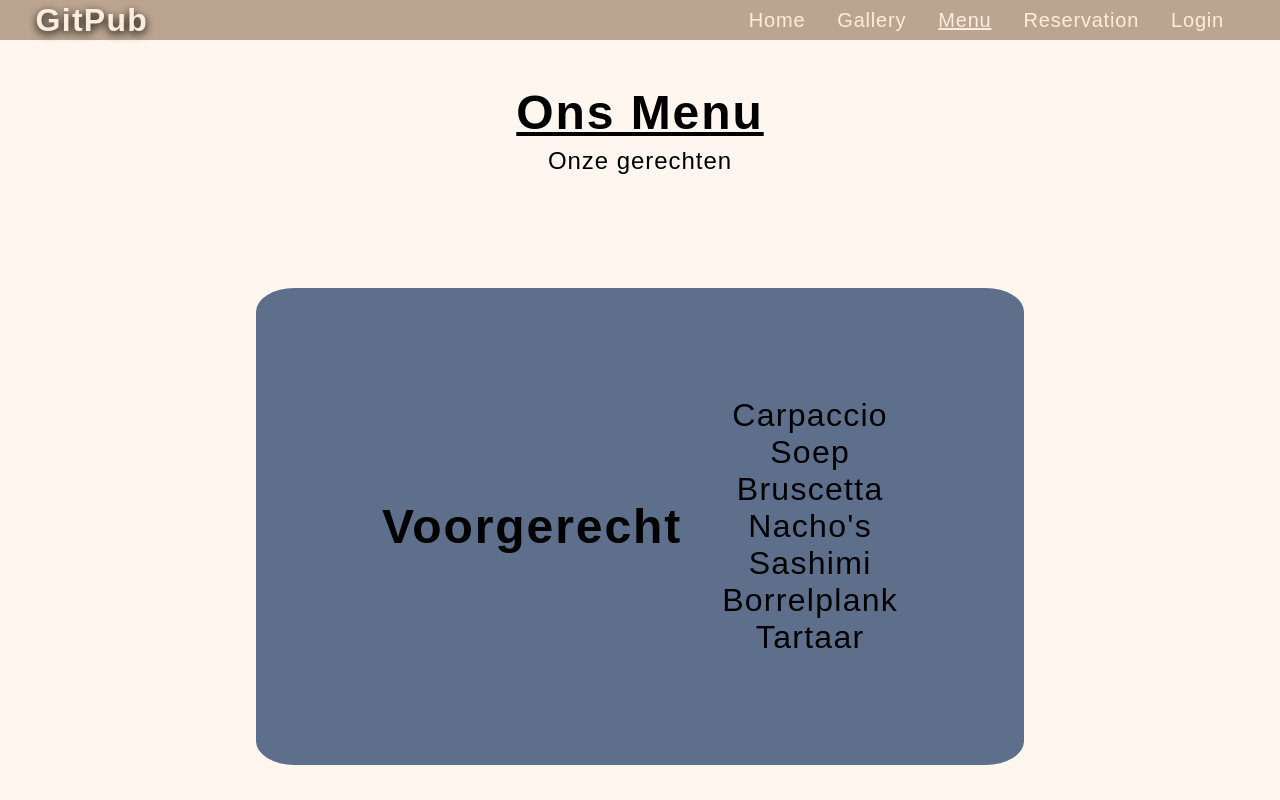
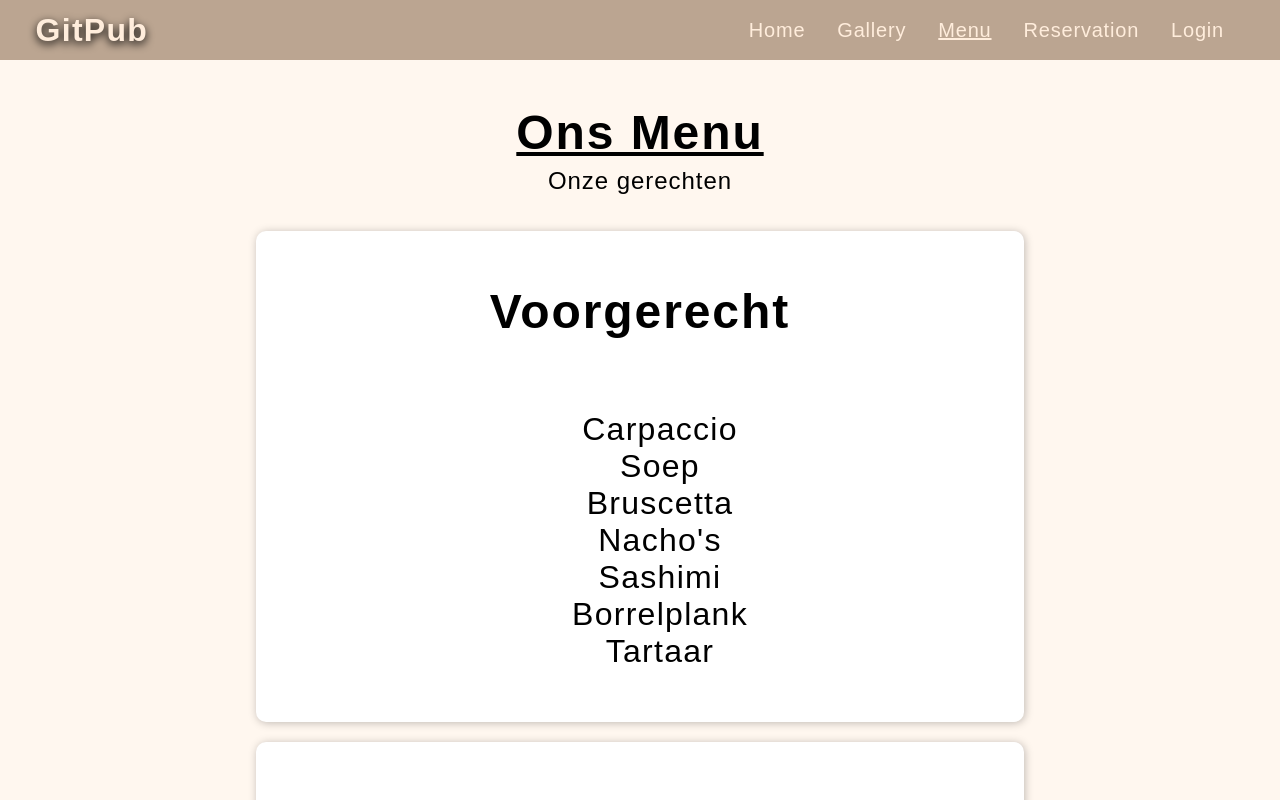
Before and after one commit to DDuijker/dev4-project, a React (Create React App) app in the folder frontend/: page /menu in a window 1280 px wide. Shown: the top 800 px of the page. Built offline with nearby package versions, Linux system fonts and the light colour scheme; a web font is replaced by a local one.

Commit message:
verbetering menu enzo

```diff
--- a/frontend/src/css/Navbar.css
+++ b/frontend/src/css/Navbar.css
@@ -9,6 +9,7 @@ body {
     display: flex;
     padding-right: 5%;
     align-items: center;
+    height: 60px;
 }
 
 #navbar--text {
--- a/frontend/src/css/menu.css
+++ b/frontend/src/css/menu.css
@@ -11,7 +11,7 @@ body {
   font-weight: 300;
 }
 .menubox{
-    border-radius: 5%;
+  /*   border-radius: 5%;
     box-shadow: 10%;
     position: relative;
     text-align: center;
@@ -23,7 +23,16 @@ body {
     margin-top: 10%;
     padding: 10%;
     height: 10%;
-    width: 100%;
+    width: 100%; */
+    flex-basis: 225px;
+    box-shadow: 1px 1px 8px rgba(0, 0, 0, 0.25);
+    border-radius: 10px;
+    display: flex;
+    flex-direction: column;
+    padding: 13px;
+    padding-bottom: 20px;
+    background-color: white;
+    margin-bottom: 20px;
 
 }
 
--- a/frontend/src/pages/home.js
+++ b/frontend/src/pages/home.js
@@ -17,7 +17,7 @@ export default function Home() {
         </Link>
       </div>
       <div className={"about-us"}>
-        <h3 className={"about-us--header-text"}>Over ons:</h3>
+        <h2 className={"about-us--header-text"}>Over ons:</h2>
         <p className={"about-us--text"}>
           Gelegen aan de herengracht in Amsterdam met prachtig uitzicht op de
           grachten. We zijn een apart eetcafe waar je ook nog kan gamen en
@@ -25,7 +25,7 @@ export default function Home() {
           enorme keuze aan dranken U bent van harte welkom om te komen lunchen
           of dineren.
         </p>
-        <h4>Medewerkers:</h4>
+        <h3>Medewerkers:</h3>
         <MedewerkerData />
         <h2 className={"adress"}>
           Adres: Marktplein 2, Amsterdam, Netherlands
```
